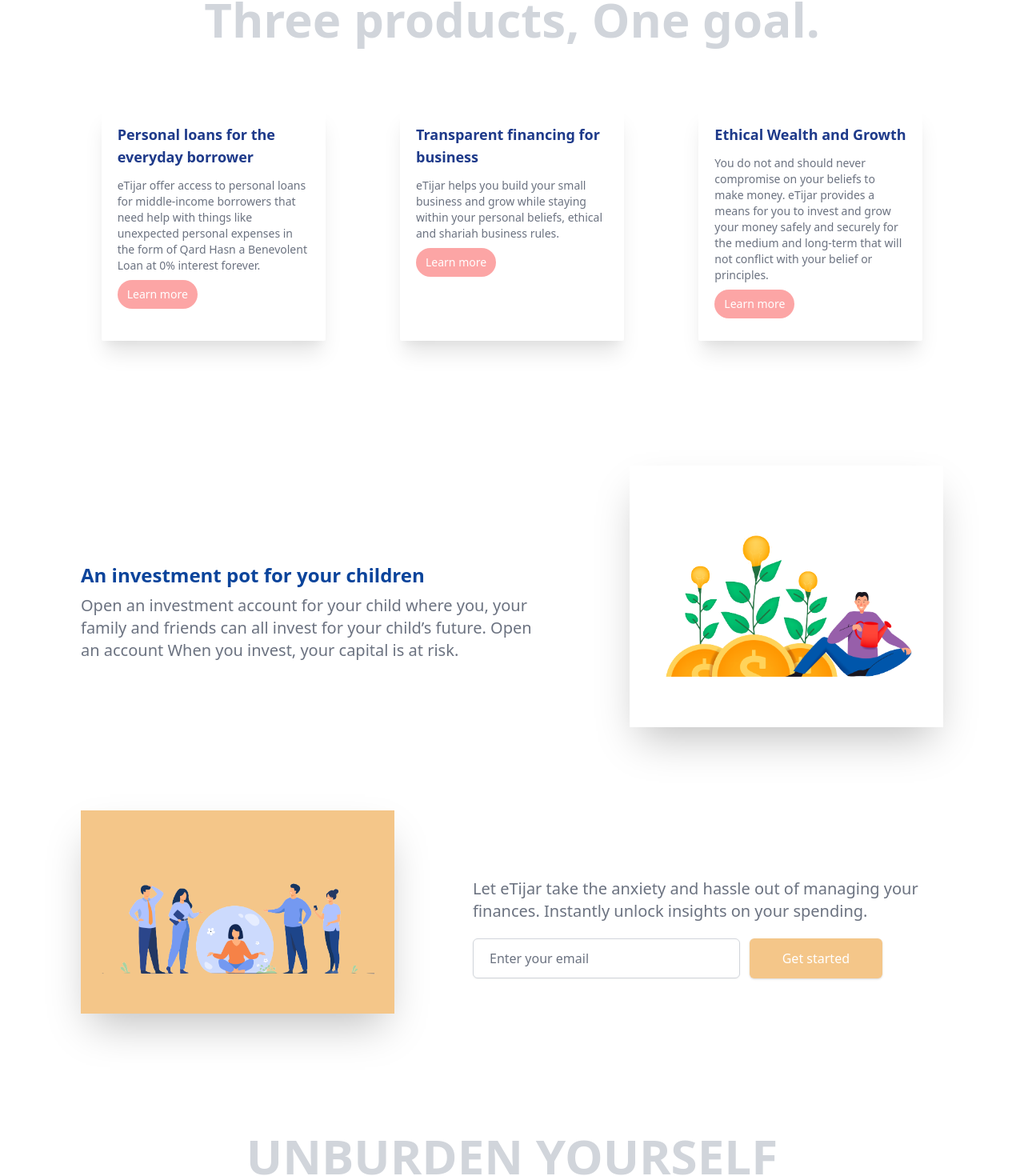
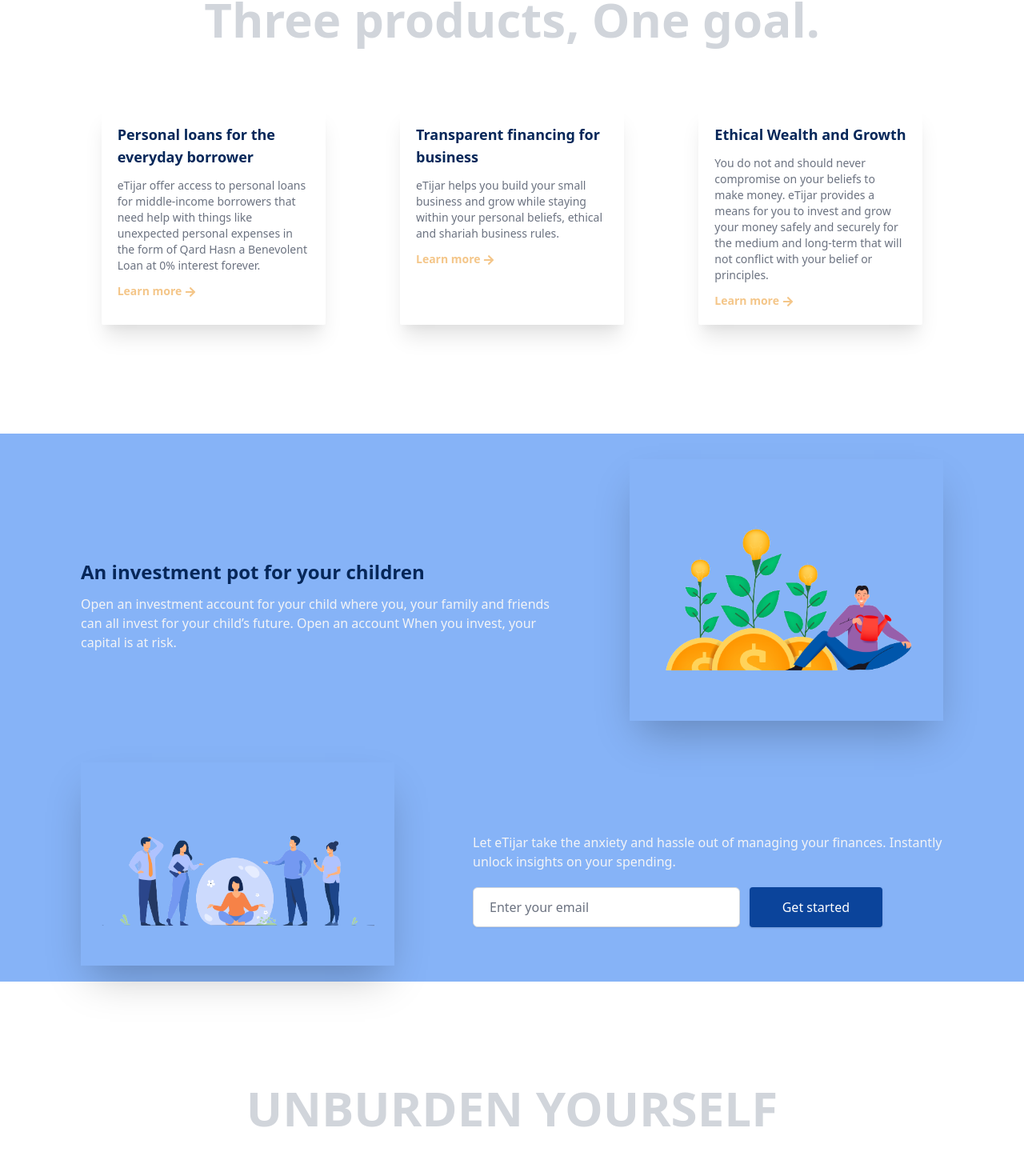
Before and after one commit to eTijar/etijar-landing, a Next.js app: page / in a window 1280 px wide. Shown: the part 1614-3084 px from the top of the page at 80% size. Built offline with nearby package versions, Linux system fonts and the light colour scheme; what @tailwindcss/typography would draw is missing.

Commit message:
Refactoring the hompage

```diff
--- a/components/Hero.tsx
+++ b/components/Hero.tsx
@@ -53,7 +53,7 @@
 										<input id="hero_email" type="email" className="block w-full border border-gray-300 rounded-md px-5 py-3 text-base text-gray-900 placeholder-gray-500 shadow-sm focus:border-secondary-500 focus:ring-secondary-500" placeholder="Enter your email" />
 									</div>
 									<div className="mt-4 sm:mt-0 sm:ml-3">
-										<a href="https://app.etijar.com" target="_blank" className="block w-full rounded border border-transparent px-5 py-3 text-base font-medium text-white shadow-xl bg-primary-500 hover:bg-blue-700 focus:outline-none focus:ring-2 focus:ring-primary-500 focus:ring-offset-2 sm:px-10">
+										<a href="https://app.etijar.com" target="_blank" className="block w-full rounded border border-transparent px-5 py-3 text-base font-medium text-white shadow-xl bg-primary-500 hover:bg-primary-700 focus:outline-none focus:ring-2 focus:ring-primary-500 focus:ring-offset-2 sm:px-10">
 											Sign Up
 										</a>
 									</div>
--- a/components/HeroPlus.tsx
+++ b/components/HeroPlus.tsx
@@ -1,6 +1,6 @@
 import Link from 'next/link';
 import { motion, AnimatePresence, useTransform, useViewportScroll } from 'framer-motion';
-import { FaTwitter, FaFacebook, FaInstagram, FaLinkedin } from 'react-icons/fa';
+import { FaTwitter, FaFacebook, FaInstagram, FaLinkedin, FaArrowRight } from 'react-icons/fa';
 import FAQs from './faqs';
 import { useState } from 'react';
 
@@ -29,7 +29,7 @@
 		{
 			id: 'ffour',
 			accTitle: 'How do you make money if interest is prohibited?',
-			accContent: '>Islamic financiers operate without interest, which is not permitted in Islam. Instead, money is generated through profit from investments. Each Islamic finance or investment firm has a panel of Muslim advisers who ensure that these investments are compliant with Sharia law.',
+			accContent: 'Islamic financiers operate without interest, which is not permitted in Islam. Instead, money is generated through profit from investments. Each Islamic finance or investment firm has a panel of Muslim advisers who ensure that these investments are compliant with Sharia law.',
 		},
 		{
 			id: 'ffive',
@@ -51,7 +51,7 @@
 	];
 	return (
 		<>
-			<div className="relative min-h-auto w-auto mt-5 pt-4 md:pt-2 bg-white ">
+			<div className="relative min-h-auto w-auto md:mt-5 mt-16  pt-4 md:pt-2 bg-white ">
 
 
 				<div className="w-full flex flex-wrap justify-center lg:justify-between px-12 sm:px-20">
@@ -65,7 +65,7 @@
 								<input id="hero_email" type="email" className="block w-full border border-gray-300 rounded-md px-5 py-3 text-base text-gray-900 placeholder-gray-500 shadow-sm focus:border-secondary-500 focus:ring-secondary-500" placeholder="Enter your email" />
 							</div>
 							<div className="mt-4 sm:mt-0 sm:ml-3">
-								<a href ="https://app.etijar.com" target="_blank" className="block w-full rounded-md border border-transparent px-5 py-3 text-base font-medium text-white shadow hover:bg-blue-900 focus:outline-none focus:ring-2 focus:ring-primary-500 focus:ring-offset-2 sm:px-10 hero-btn">
+								<a href ="https://app.etijar.com" target="_blank" className="block w-full rounded border border-transparent px-5 py-3 text-base font-medium text-white shadow hover:bg-primary-700 focus:outline-none focus:ring-2 focus:ring-primary-500 focus:ring-offset-2 sm:px-10 hero-btn">
 									Sign Up
 								</a>
 							</div>
@@ -93,48 +93,50 @@
 			<div className="relative min-h-auto w-auto mb-32 mt-32 bg-white">
 				<div className="w-auto flex justify-center flex-wrap px-8 md:px-20">
 					<div className="w-full text-center mb-6 lg:mb-20">
-						<h2 className="text-4xl md:text-6xl font-black text-gray-300">Three products, One goal.</h2>
+						<h2 className="text-2xl md:text-6xl font-black text-gray-300">Three products, One goal.</h2>
 					</div>
 					<div className=" w-full flex justify-around flex-wrap">
 						<div className=" relative w-3/4 lg:w-1/4 mb-20 lg:mb-2 bg-white shadow-xl rounded-sm p-5 text-sm text-gray-500 hover:bg-blue-50 duration-100 box1">
-							<h2 className="text-lg text-blue-900 font-bold mb-3">Personal loans for the everyday borrower</h2>
+							<h2 className="text-lg text-primary-800 font-bold mb-3">Personal loans for the everyday borrower</h2>
 							eTijar offer access to personal loans for middle-income borrowers that need help with things like unexpected personal expenses in the form of Qard Hasn a Benevolent Loan at 0% interest forever.
-							<button type="button" className="block px-3 py-2 my-2 text-sm bg-red-300 rounded-full text-white hover:bg-black duration-100">
-								Learn more
+							<button type="button" className="block mt-3 text-sm text-secondary-300 rounded font-bold hover:text-secondary-600 duration-100">
+								Learn more <FaArrowRight className="inline" />
 							</button>
 						</div>
 						<div className="relative w-3/4 lg:w-1/4 mb-20 lg:mb-2 bg-white shadow-xl rounded-sm p-5 text-sm text-gray-500 hover:bg-blue-50 duration-100 box2">
-							<h2 className="text-lg text-blue-900 font-bold mb-3">Transparent financing for business</h2>
+							<h2 className="text-lg text-primary-800 font-bold mb-3">Transparent financing for business</h2>
 							eTijar helps you build your small business and grow while staying within your personal beliefs, ethical and shariah business rules.
-							<button type="button" className=" block px-3 py-2 my-2 text-sm bg-red-300 rounded-full text-white hover:bg-black duration-100">
-								Learn more
+							<button type="button" className=" block mt-3 text-sm text-secondary-300 rounded font-bold hover:text-secondary-600 duration-100">
+								Learn more <FaArrowRight className="inline" />
 							</button>
 						</div>
 						<div className="relative w-3/4 lg:w-1/4 mb-2 lg:mb-2 shadow-xl rounded-sm p-5 text-sm text-gray-500 hover:bg-blue-50 duration-100 box3">
-							<h2 className="text-lg text-blue-900 font-bold mb-3">Ethical Wealth and Growth</h2>
+							<h2 className="text-lg text-primary-800 font-bold mb-3">Ethical Wealth and Growth</h2>
 							You do not and should never compromise on your beliefs to make money. eTijar provides a means for you to invest and grow your money safely and securely for the medium and long-term that will not conflict with your belief or principles.
-							<button type="button" className=" block px-3 py-2 my-2 text-sm bg-red-300 rounded-full text-white hover:bg-black duration-100">
-								Learn more
+							<button type="button" className=" block mt-3 text-sm text-secondary-300 rounded font-bold hover:text-secondary-600 duration-100">
+								Learn more <FaArrowRight className="inline" />
 							</button>
 						</div>
 					</div>
 				</div>
 			</div>
-			<div className="relative min-h-auto w-auto py-10 md:py-5 px-6 lg:px-3 lg:mx-10 mx-6 mb-16  bg-white flex justify-around items-center flex-wrap flex-row-reverse">
+
+		<div className="bg-primary-50">
+			<div className="relative min-h-auto w-auto py-10 md:py-8 px-6 lg:px-3 lg:mx-10 mx-6  flex justify-around items-center flex-wrap flex-row-reverse">
 				<img className="w-4/6 lg:w-2/6 p-3 shadow-2xl shapeless" src="investment.png" alt="investment" />
 				<div className="w-full lg:w-3/6 h-full justify-center lg:justify-start flex items-center flex-wrap">
-					<h3 className="text-2xl text-primary-500 text-center mt-8 lg:mt-10 mb-2 font-bold">An investment pot for your children</h3>
-					<p className=" md:text-lg lg:text-xl text-base text-gray-500">
+					<h3 className="text-xl md:text-2xl text-primary-800 font-bold mb-3 text-center mt-8 lg:mt-10  font-bold">An investment pot for your children</h3>
+					<p className="text-base text-gray-100">
 Open an investment account for your child where you, your family and friends can all invest for your child’s future.
 Open an account
 When you invest, your capital is at risk.</p>
 				</div>
 
 			</div>
-			<div className="relative min-h-auto w-auto py-10 md:py-5 px-6 lg:px-3 lg:mx-10 mx-6  bg-white flex justify-around items-center flex-wrap">
-				<img className="w-4/6 lg:w-2/6 p-3 shadow-2xl bg-secondary-300 shapeless" src="anxiety.png" alt="anxiety" />
+			<div className="relative min-h-auto w-auto py-10 md:py-5 px-6 lg:px-3 lg:mx-10 mx-6 flex justify-around items-center flex-wrap">
+				<img className="w-4/6 lg:w-2/6 p-3 shadow-2xl shapeless" src="anxiety.png" alt="anxiety" />
 				<div className="w-full lg:w-3/6 h-full justify-center lg:justify-start flex items-center flex-wrap">
-					<p className="mt-8 lg:mt-10 md:text-lg lg:text-xl text-base text-gray-500">Let eTijar take the anxiety and hassle out of managing your finances. Instantly unlock insights on your spending.</p>
+					<p className="mt-8 lg:mt-10 text-base text-gray-100">Let eTijar take the anxiety and hassle out of managing your finances. Instantly unlock insights on your spending.</p>
 					<form action="#" className="mt-5 sm:max-w-lg sm:w-full w-3/4 sm:flex">
 						<div className="min-w-0 flex-1">
 							<label htmlFor="hero_email" className="sr-only">
@@ -143,12 +145,13 @@
 							<input id="hero_email" type="email" className="block w-full border border-gray-300 rounded-md px-5 py-3 text-base text-gray-900 placeholder-gray-500 shadow-sm focus:border-secondary-500 focus:ring-secondary-500" placeholder="Enter your email" />
 						</div>
 						<div className="mt-4 sm:mt-0 sm:ml-3">
-							<a href="https://app.etijar.com" target="_blank" className="block w-full rounded-md border border-transparent px-5 py-3 text-base font-medium text-white shadow bg-secondary-300 hover:bg-primary-700 focus:outline-none focus:ring-2 focus:ring-primary-500 focus:ring-offset-2 sm:px-10 hero-btn">
+							<a href="https://app.etijar.com" target="_blank" className="block w-full rounded border border-transparent px-5 py-3 text-base font-medium text-white shadow bg-primary-500 hover:bg-primary-700 focus:outline-none focus:ring-2 focus:ring-primary-500 focus:ring-offset-2 sm:px-10 hero-btn">
 								Get started
 							</a>
 						</div>
 					</form>
 				</div>
+			</div>
 			</div>
 			<div className="relative min-h-auto w-auto mt-32 bg-white">
 				<div className="w-auto flex justify-center flex-wrap px-8 md:px-32">
@@ -159,7 +162,7 @@
 					<div className=" w-full flex justify-around flex-wrap">
 						<div className="w-full relative flex justify-around flex-wrap mb-16 lg:mb-32">
 							<div className="w-1/2">
-								<img className="md:w-3/4 w-full h-auto p-3 bg-primary-600 shadow-2xl lg:mb-3 shapeless" src="legal-document.png" alt="legal-document" />
+								<img className="md:w-3/4 w-full h-auto lg:mb-3" src="legal-document.png" alt="legal-document" />
 							</div>
 							<div className="w-full lg:w-1/2 mb-10 lg:mb-2 mt-8 lg:mt-8 rounded-sm p-5 bg-white">
 								<h2 className="text-xl md:text-2xl text-primary-600 font-bold mb-3 text-center">
@@ -175,7 +178,7 @@
 					<div className=" w-full flex justify-around flex-wrap mb-6 lg:mb-10">
 						<div className="w-full relative flex justify-around flex-wrap flex-row-reverse">
 							<div className="w-1/2">
-								<img className="md:w-3/4 w-full p-3 bg-primary-600 shadow-2xl shapeless h-auto ml-0 lg:ml-8" src="zakat.png" alt="zakat" />
+								<img className="md:w-3/4 w-full h-auto ml-0 lg:ml-8" src="zakat.png" alt="zakat" />
 							</div>
 							<div className="w-full lg:w-1/2 mb-10 lg:mb-2 mt-8 lg:mt-8 rounded-sm p-5 bg-white">
 								<h2 className="text-xl md:text-2xl text-primary-600 font-bold mb-3 text-center">
--- a/components/faqs.tsx
+++ b/components/faqs.tsx
@@ -15,13 +15,13 @@
 			<div className="w-full mx-auto py-4 lg:px-24 sm:px-8 lg:py-4">
 				<div className="mt-12 lg:mt-0 ">
 					<div>
-						<div className="p-2 bg-primary-300 rounded md:text-xl text-base leading-6 font-bold text-gray-300 flex flex-row justify-between items-center px-3 accTitle">
+						<div className="p-2 bg-primary-500 rounded md:text-xl text-base leading-6 font-bold text-gray-100 flex flex-row justify-between items-center px-3 accTitle">
 							<p>{accTitle}</p>{' '}
 							<div onClick={Active} className="text-white text-4xl font-bold cursor-pointer hover:text-secondary-300 duration-100">
 								{active === id ? "-" : "+"}
 							</div>
 						</div>
-						<div className={(active === id ? "show" : "")+ "accContent"}>{accContent}</div>
+						<div className={(active === id ? "show" : "") + "accContent"}>{accContent}</div>
 					</div>
 				</div>
 			</div>
```
Also changed, not shown: components/MaxFooter.tsx (+10 -10 lines), styles/components/custom.css (+8 -2 lines).
